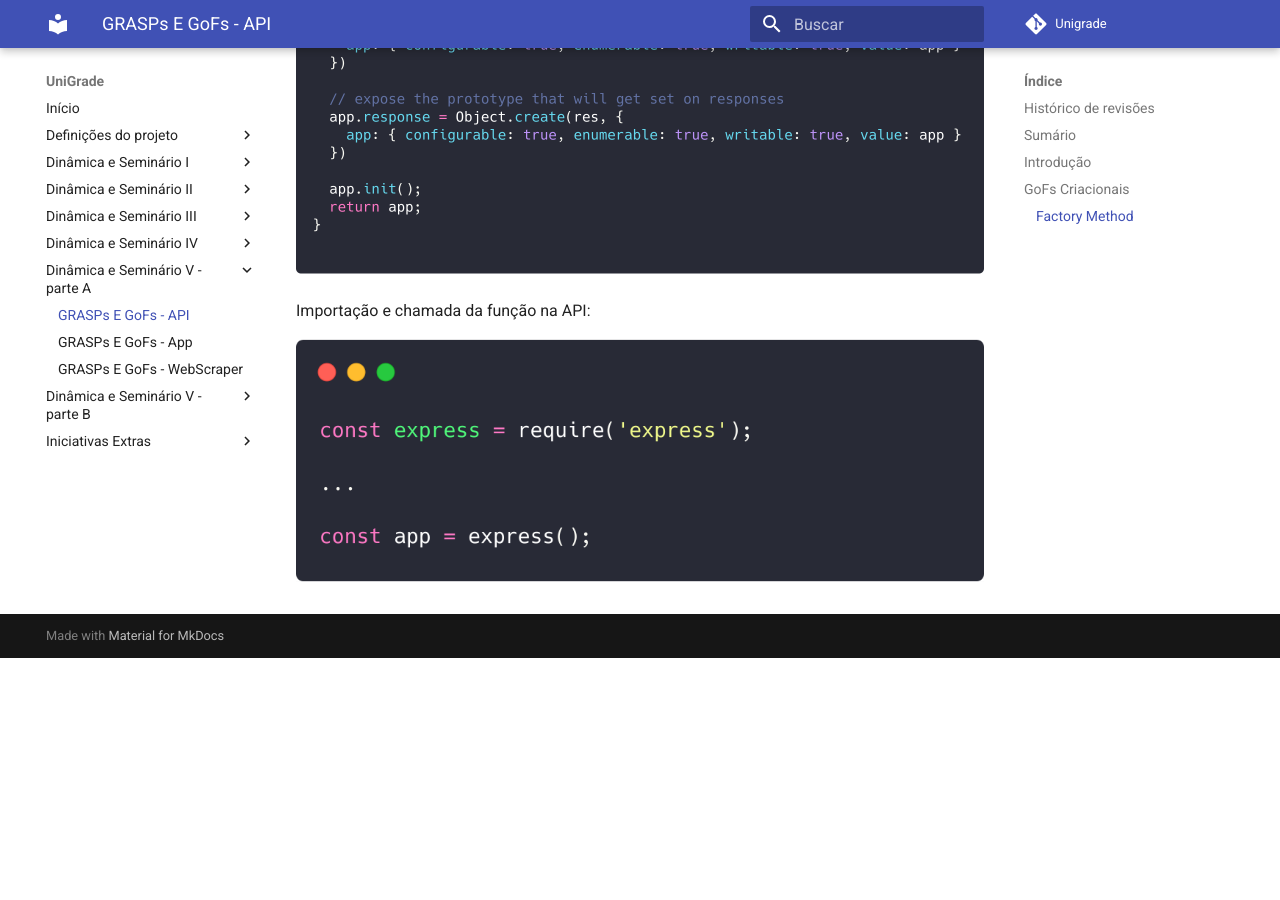
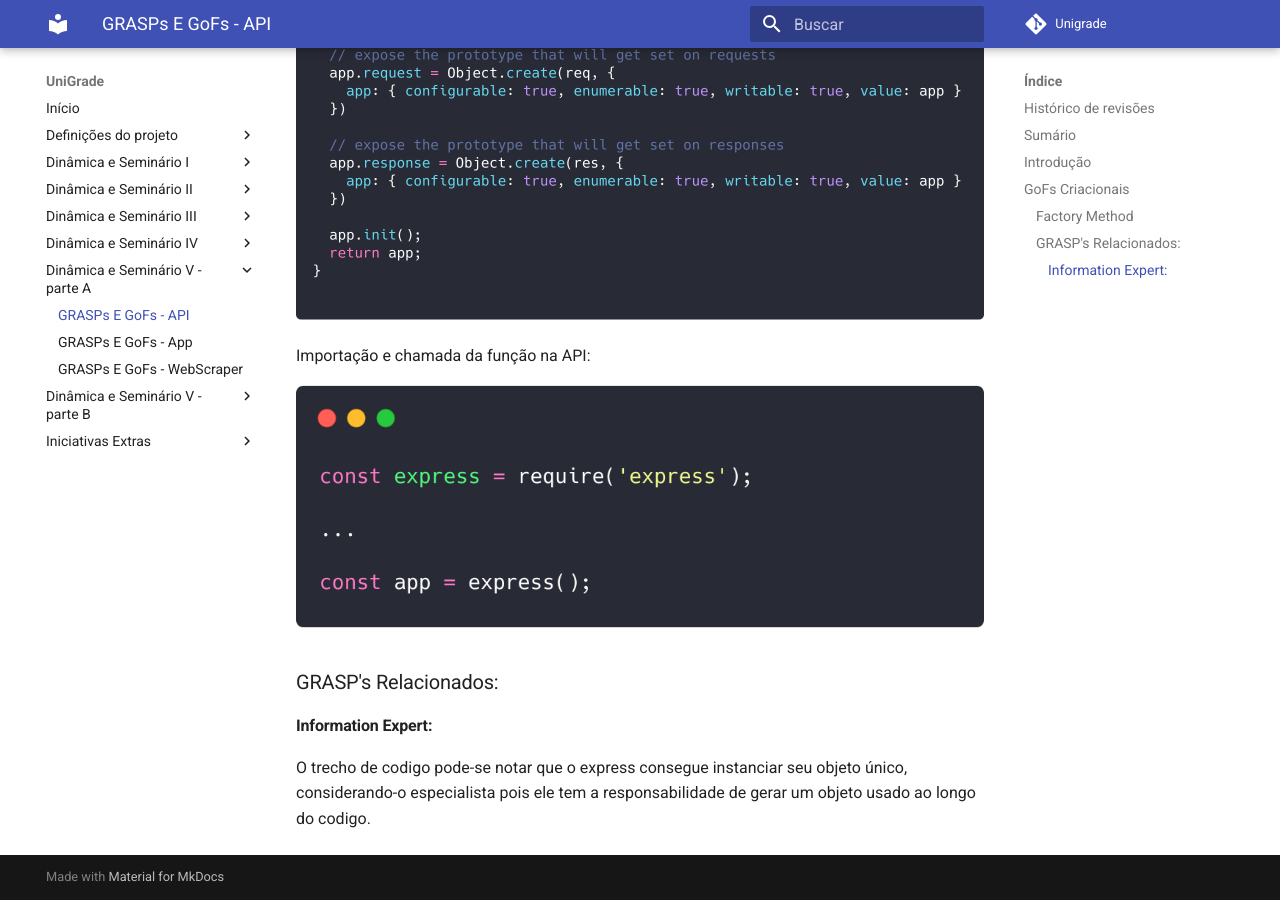
Before and after one commit to ads-unigrade-2019-1/Wiki, an MkDocs documentation site: the page built from docs/dinamica05A/api.md, in a window 1280 px wide and 900 px high, scrolled down 1089 px. Built offline with MkDocs 1.6.1 and Material for MkDocs 9.7.7, drawn with Linux system fonts in a browser that asks for light colours; before the commit the page ends 1747 px from its top, so only the background shows below that; some of the changed text lies outside the part shown.

Commit message:
relating to grasp
Signed-off-by: Ezequiel <ezequiel1de1oliveira@gmail.com>

```diff
--- a/docs/dinamica05A/api.md
+++ b/docs/dinamica05A/api.md
@@ -4,6 +4,7 @@
 |   Data   |  Versão  |        Descrição       |          Autor(es)          |
 |:--------:|:--------:|:----------------------:|:---------------------------:|
 | 20/05/2019 | 1.0  | Adicionando Factory Method | Gabriel Carvalho |
+| 20/05/2019 | 1.1  | Relacionando com GRASP | Ezequiel Oliveira |
 
 ## Sumário
 <ul>
@@ -30,3 +31,9 @@ A função do framework que faz a criação da aplicação:
 Importação e chamada da função na API:
 
 [![Factory - Declaration](img/api-factory.png)](img/api-factory.png)
+
+### GRASP's Relacionados:
+
+#### Information Expert:
+
+O trecho de codigo pode-se notar que o express consegue instanciar seu objeto único, considerando-o especialista pois ele tem a responsabilidade de gerar um objeto usado ao longo do codigo.
```
